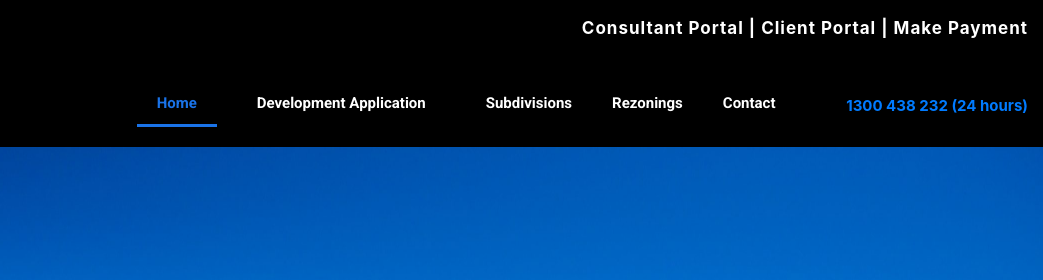
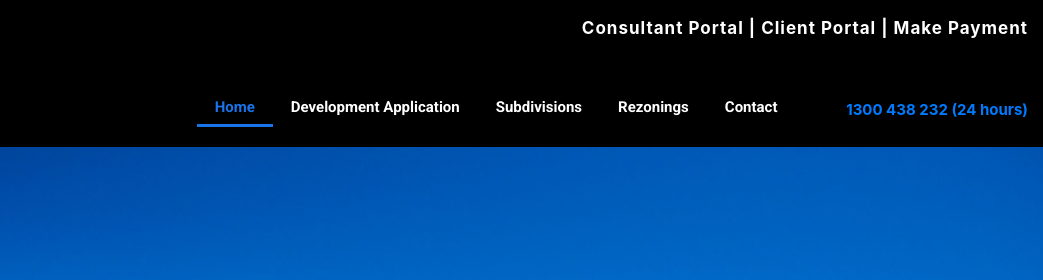
Before and after one commit to WebDevSarthak/gatsby-wordpress, a Gatsby site: page / in a window 1280 px wide. Shown: the top 280 px of the page, 237-1280 px from the left. Built offline with nearby package versions, Linux system fonts and the light colour scheme; Gatsby itself is replaced by a stand-in of ours.

Commit message:
active class issue resolved

```diff
--- a/package.json
+++ b/package.json
@@ -22,6 +22,8 @@
     "@fortawesome/react-fontawesome": "^0.1.14",
     "bootstrap": "^4.6.0",
     "gatsby": "^2.32.3",
+    "gatsby-plugin-fontawesome-css": "^1.0.0",
+    "gatsby-plugin-react-helmet": "^3.10.0",
     "gatsby-plugin-sharp": "^2.14.1",
     "gatsby-source-wordpress": "^4.0.1",
     "gatsby-transformer-sharp": "^2.12.0",
--- a/src/components/Home.js
+++ b/src/components/Home.js
@@ -18,9 +18,8 @@ import Footer from './Home/Footer/Footer'
 import '../components/responsive.css'
 
 function Home(){
+
     return(
-
-        <div>
             <body>
                 <Preloader />
                 <Header class="nav-link active"/>
@@ -37,8 +36,7 @@ function Home(){
                 <Footer />
                 <BackToTop />
             </body>
-        </div>
     )
 }
-// D:\Web_Development\ladderStack\Test\set-1\gatsby-wordpress\src\components\Home.js
+
 export default Home
--- a/src/components/Home/Header/Header.css
+++ b/src/components/Home/Header/Header.css
@@ -43,10 +43,11 @@ header h2{
 	display: inline-block;
 }
 #menu li a {
+	text-decoration: none;
 	font-size: 17px;
 	line-height: 1;
 	color: #ffffff;
-	padding: 13px 20px;
+	/* padding: 13px 20px; */
 	font-weight: 700;
 	letter-spacing: 0;
 	border-bottom: 3px solid transparent;
--- a/src/components/Home/Header/Header.jsx
+++ b/src/components/Home/Header/Header.jsx
@@ -5,6 +5,13 @@ import './Header.css'
 import HeaderMenu from './HeaderMenu'
 
 function Header(props) {
+
+    function toggleClass(){
+        document.getElementById("home").classList.remove("active");
+        document.getElementById("develop").classList.add("active");
+    }
+
+
     return (
         <div>
             <header class="d-flex align-items-center sticky">
@@ -29,11 +36,11 @@ function Header(props) {
                                     {/* <!--menu start--> */}
                                     <ul id="menu">
                                         <li class="nav-item">
-                                            <a href="/#" class="nav-link active">Home</a>
+                                            <a id="home" href="/#" class="nav-link active">Home</a>
                                         </li>
 
                                         <li class="nav-item">
-                                            <a href="development-application.html" class="nav-link"><Link to="/Development/" activeClassName="active">Development Application</Link></a>
+                                            <a id="develop" onClick={toggleClass} href="development-application.html" class="nav-link"><Link to="/Development/" >Development Application</Link></a>
                                         </li>
 
                                         <HeaderMenu href="/#" class="nav-link" text="Subdivisions" />
--- a/src/components/layout.js
+++ b/src/components/layout.js
@@ -36,7 +36,7 @@ const Layout = ({ children }) => {
         {/* // }} */}
       {/* // > */}
 
-        <link rel="stylesheet" href="https://cdnjs.cloudflare.com/ajax/libs/font-awesome/5.15.2/css/all.min.css" integrity="sha512-HK5fgLBL+xu6dm/Ii3z4xhlSUyZgTT9tuc/hSrtw6uzJOvgRr2a9jyxxT1ely+B+xFAmJKVSTbpM/CuL7qxO8w==" crossorigin="anonymous" />
+        <link rel="stylesheet" href="https://cdnjs.cloudflare.com/ajax/libs/font-awesome/5.15.2/css/all.min.css" integrity="sha512-HK5fgLBL+xu6dm/Ii3z4xhlSUyZgTT9tuc/hSrtw6uzJOvgRr2a9jyxxT1ely+B+xFAmJKVSTbpM/CuL7qxO8w==" crossOrigin="anonymous" />
         <main>{children}</main>
 
       {/* </div> */}
```
Also changed, not shown: src/components/Home/ContactArea/ContactAreaBox.jsx (+0 -14 lines), src/pages/Development.js (+6 -1 lines), 1 other file.
